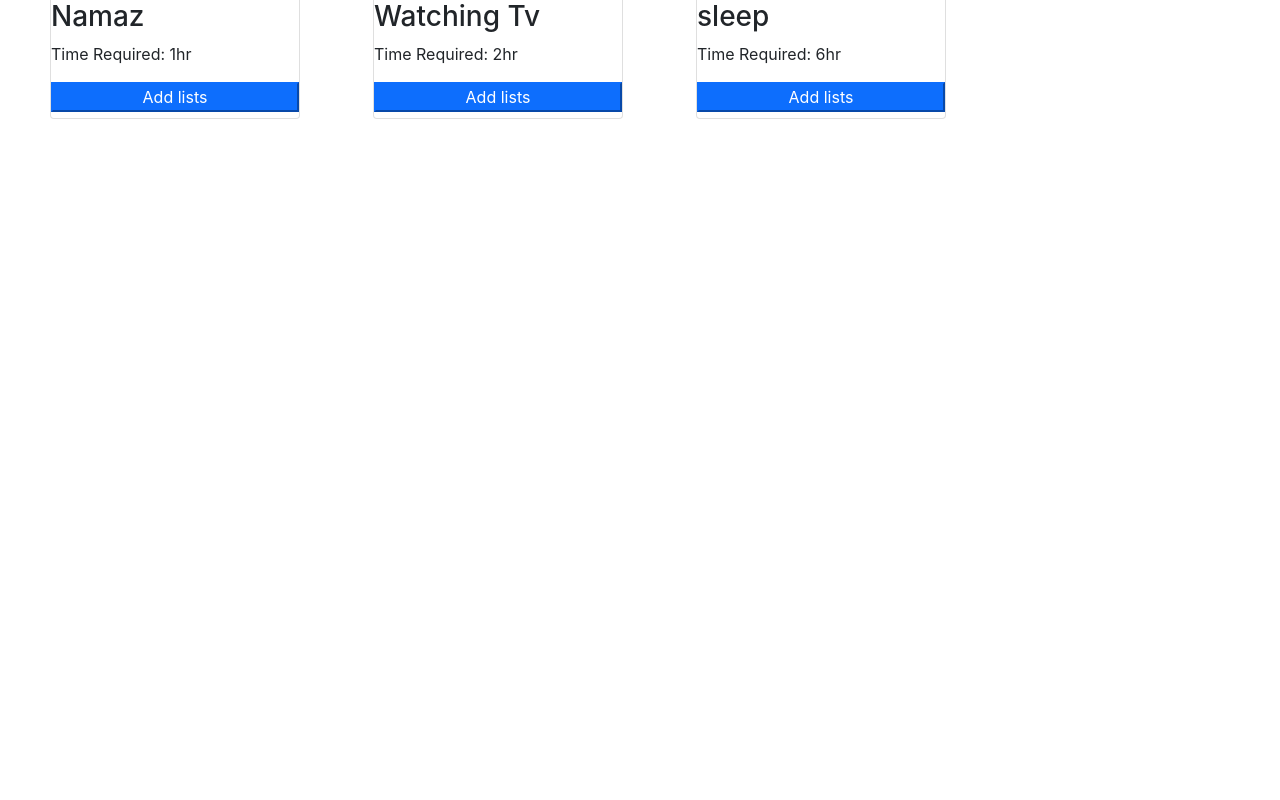
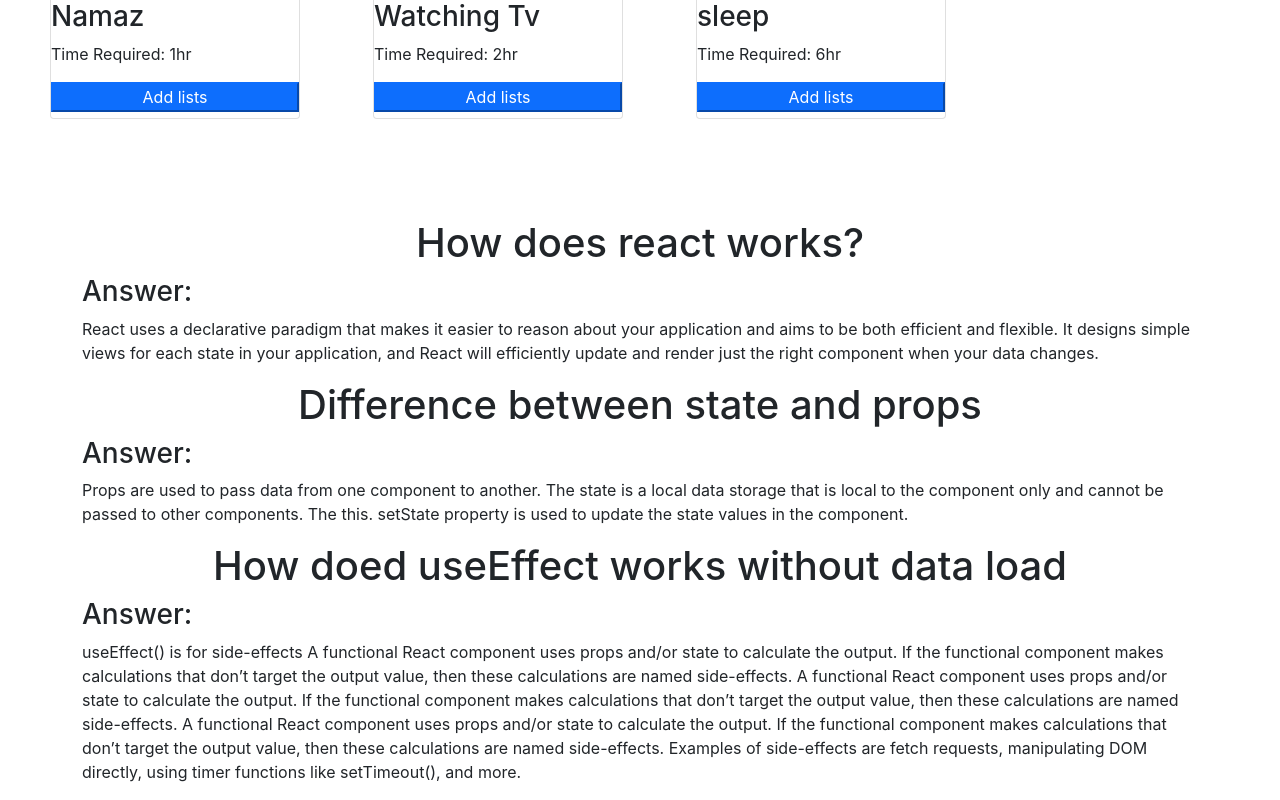
Before and after one commit to suhel45/ulta-active-club-daily-activites, a React (Create React App) app: page / in a window 1280 px wide. Shown: the part 666-1466 px from the top of the page. Before the commit the page ends 885 px from the top, so only its background shows below. Built offline with nearby package versions, Linux system fonts and the light colour scheme.

Commit message:
question added

```diff
--- a/src/App.js
+++ b/src/App.js
@@ -2,6 +2,7 @@ import './App.css';
 import Study from './components/studys/Study';
 import { FontAwesomeIcon } from '@fortawesome/react-fontawesome'
   import { faCoffee } from '@fortawesome/free-solid-svg-icons'
+import Question from './components/question/Question';
 
 function App() {
   return (
@@ -12,6 +13,7 @@ function App() {
           Daily Routine Activities</h3>
       </div>
       <Study></Study>
+      <Question></Question>
     </div>
   );
 }
--- a/src/components/List/List.js
+++ b/src/components/List/List.js
@@ -10,7 +10,6 @@ const List = (props) => {
     const [breakTime,setBreakTime] = useState(0);
     const addBreakTime = (storeTime) =>{
          let cart = {time:storeTime};
-         console.log(cart)
            localStorage.setItem("cart",JSON.stringify(cart));
        setBreakTime(storeTime);
     }
--- /dev/null
+++ b/src/components/question/Question.js
@@ -0,0 +1,21 @@
+import React from 'react';
+
+const Question = () => {
+    return (
+        <div>
+            <h1 className='text-center'>How does react works?</h1>
+            <p className='container'><h3>Answer:</h3>React uses a declarative paradigm that makes it easier to reason about your application and aims to be both efficient and flexible. It designs simple views for each state in your application, and React will efficiently update and render just the right component when your data changes.</p>
+            <h1 className='text-center'>Difference between state and props</h1>
+            <p className='container'><h3>Answer:</h3>Props are used to pass data from one component to another. The state is a local data storage that is local to the component only and cannot be passed to other components. The this. setState property is used to update the state values in the component.</p>
+            <h1 className='text-center'>How doed useEffect works without  data load </h1>
+            <p className='container'><h3>Answer:</h3>useEffect() is for side-effects
+              A functional React component uses props and/or state to calculate the output. If the functional component makes calculations that don’t target the output value, then these calculations are named side-effects.
+              A functional React component uses props and/or state to calculate the output. If the functional component makes calculations that don’t target the output value, then these calculations are named side-effects.
+              A functional React component uses props and/or state to calculate the output. If the functional component makes calculations that don’t target the output value, then these calculations are named side-effects.
+
+              Examples of side-effects are fetch requests, manipulating DOM directly, using timer functions like setTimeout(), and more.</p>
+           </div>
+    );
+};
+
+export default Question;
```
Also changed, not shown: src/components/question/Question.css (added).
